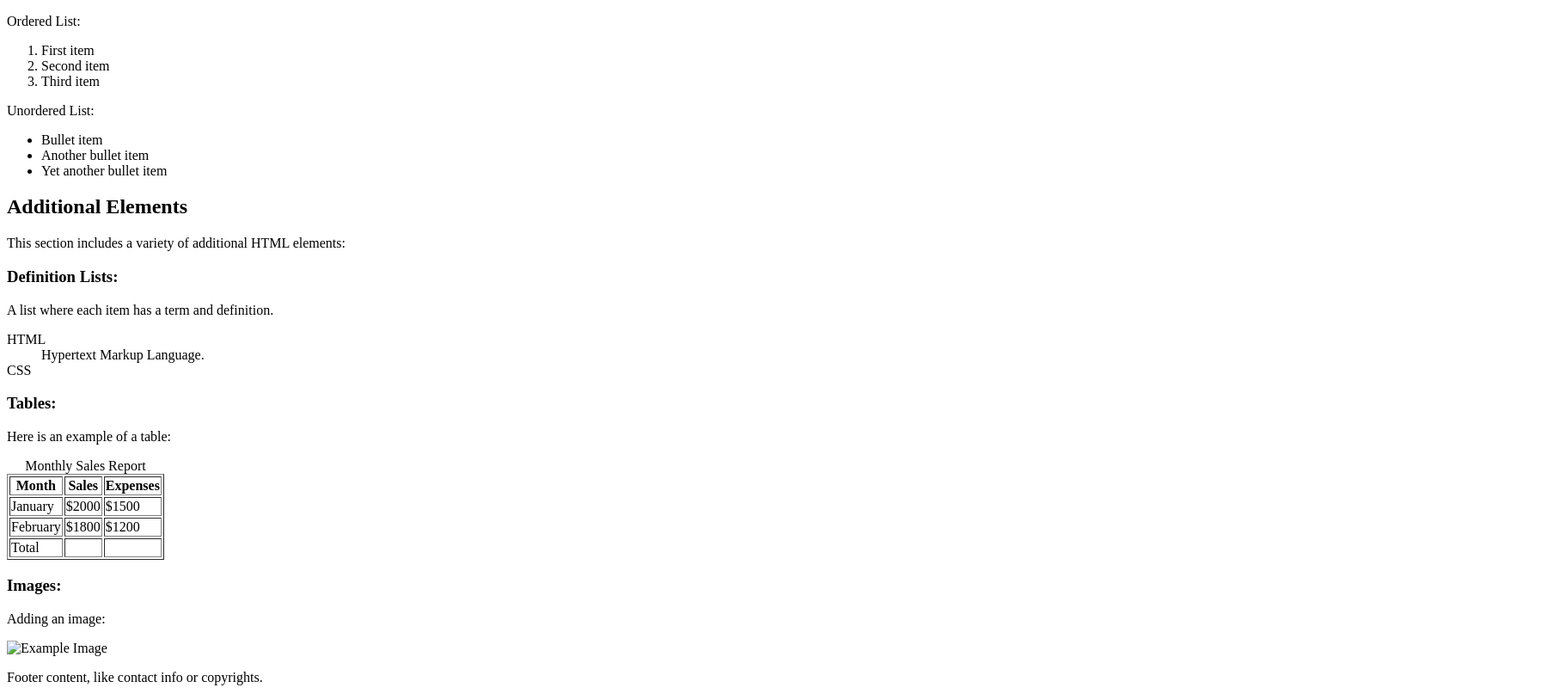
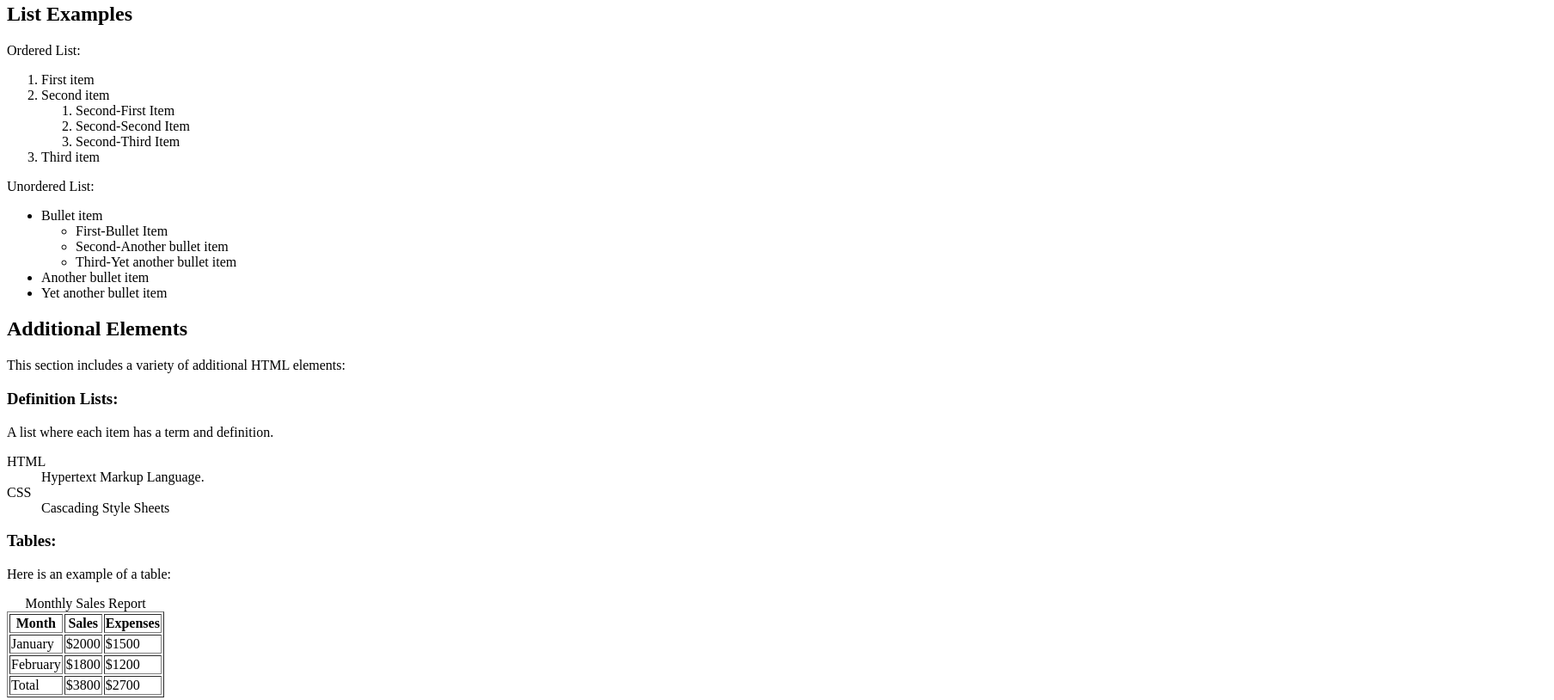
Before and after one commit to irajak/Lab02_381, a plain HTML site: page news.html in a window 1280 px wide. Shown: the part 372-1186 px from the top of the page at 86% size, 1808 px wide, since content can reach past the window. Drawn offline with Linux system fonts and the light colour scheme.

Commit message:
news.html check

```diff
--- a/news.html
+++ b/news.html
@@ -2,8 +2,8 @@
 =========================================================
 Name        : news.html
 Assignment  : Lab 2 Exercise C
-Author(s)   : Mahdi Ansari, William Arthur Philip Louis
-Submission  : May 21, 2030
+Author: Iraj Akbar
+Submission: Jan 24, 2024
 Description : A simple HTML file.
 =========================================================
 -->
@@ -11,7 +11,11 @@ Description : A simple HTML file.
 <html>
 <head>
     <title>Comprehensive HTML Page</title>
-	<!--Copy and paste remaining tags of the head section from images.html file.-->
+    <meta charset="UTF-8">
+    <meta name="description" content="An HTML example with img tags">
+    <meta name="keywords" content="HTML, Web Development, Example, img">
+    <meta name="author" content="Your Name">
+    <link rel="shortcut icon" href="favicon.ico" type="image/x-icon">
 </head>
 <body>
 
@@ -30,14 +34,8 @@ Description : A simple HTML file.
     <section id="section1">
         <article>
             <h2>Article Title</h2>
-
             <p>This is a paragraph in an article section. It demonstrates text formatting, like bold, italic, and marked text.</p>
-			<!-- To emphasize specific words in the paragraph, apply appropriate HTML tags:
-			<strong> or <b> for bold text,
-			<em> or <i> for italic text, and
-			<mark> for highlighted text.
-			Ensure each formatting style is correctly demonstrated on the respective words. -->
-
+            <p>This is a <strong>bold</strong> word, <em>italic</em> word, and <mark>marked</mark> word.</p>
             <p>Here's a quotation:</p>
             <blockquote cite="http://example.com">
                 This is a blockquote, a section that quotes content from another source.
@@ -52,13 +50,23 @@ Description : A simple HTML file.
         <ol>
             <li>First item</li>
             <li>Second item</li>
-			<!--Make a sub-ordered list here-->
+            <ol>
+                <li>Second-First Item</li>
+                <li>Second-Second Item</li>
+                <li>Second-Third Item</li>
+            </ol>
             <li>Third item</li>
+
         </ol>
+
         <p>Unordered List:</p>
         <ul>
             <li>Bullet item</li>
-			<!--Make a sub-unordered list here-->
+            <ul>
+                <li>First-Bullet Item</li>
+                <li>Second-Another bullet item</li>
+                <li>Third-Yet another bullet item</li>
+            </ul>
             <li>Another bullet item</li>
             <li>Yet another bullet item</li>
         </ul>
@@ -67,17 +75,14 @@ Description : A simple HTML file.
     <section id="section3">
         <h2>Additional Elements</h2>
         <p>This section includes a variety of additional HTML elements:</p>
-
         <h3>Definition Lists:</h3>
         <p>A list where each item has a term and definition.</p>
         <dl>
             <dt>HTML</dt>
             <dd>Hypertext Markup Language.</dd>
             <dt>CSS</dt>
-            <dd><!--Add CSS definition here--></dd>
+            <dd>Cascading Style Sheets</dd>
         </dl>
-
-
         <h3>Tables:</h3>
         <p>Here is an example of a table:</p>
         <table border="1">
@@ -104,21 +109,18 @@ Description : A simple HTML file.
             <tfoot>
                 <tr>
                     <td>Total</td>
-					<td><!--Put column total here--></td>
-					<td><!--Put column total here--></td>
+                    <td>$3800</td>
+                    <td>$2700</td>
                 </tr>
             </tfoot>
         </table>
-
         <h3>Images:</h3>
         <p>Adding an image:</p>
-        <img src="example.jpg" alt="Example Image"> <!--Fix addressing issue-->
+        <img src="images/example.jpg" alt="Example Image">
     </section>
 
     <footer>
-        <p>Footer content, like contact info or copyrights.</p>
-		<!--Comment out the above p tag and add a new p tag under this comment.
-			The new p tag must contain {Copy right + your names}.-->
+        <p>© 2024 Iraj Akbar</p>
     </footer>
 </body>
 </html>
```
Lines whose indentation alone changed are shown as unchanged.
